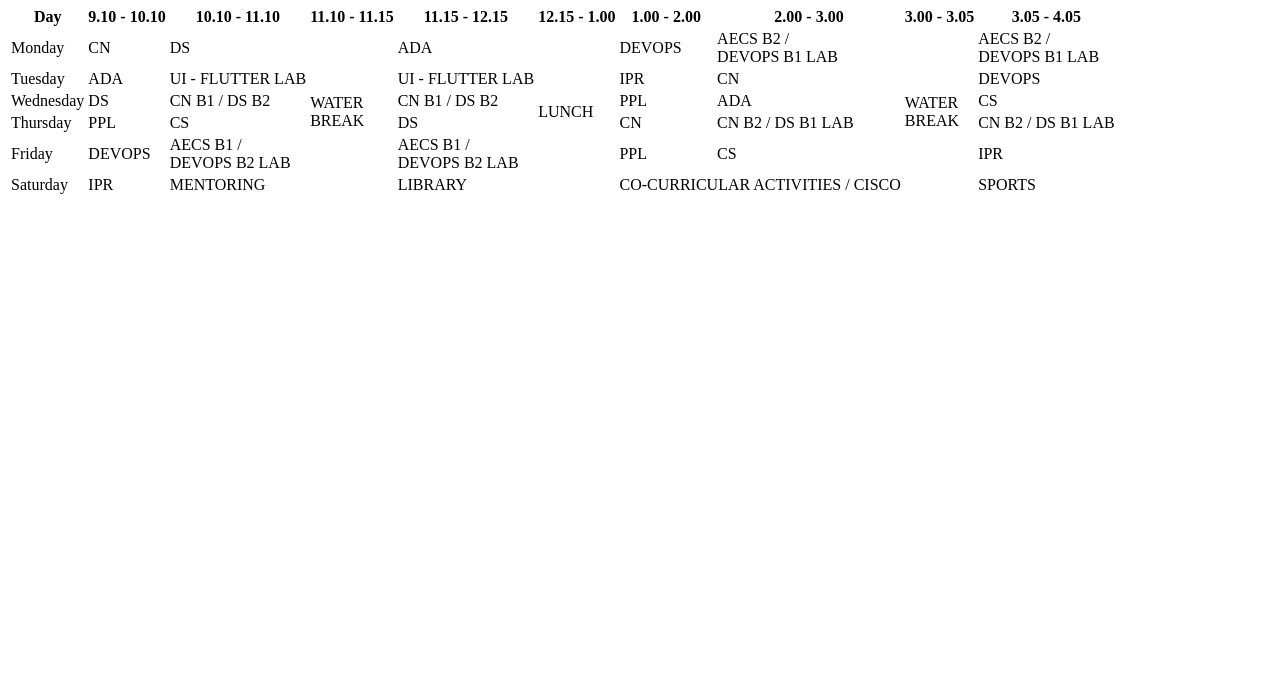
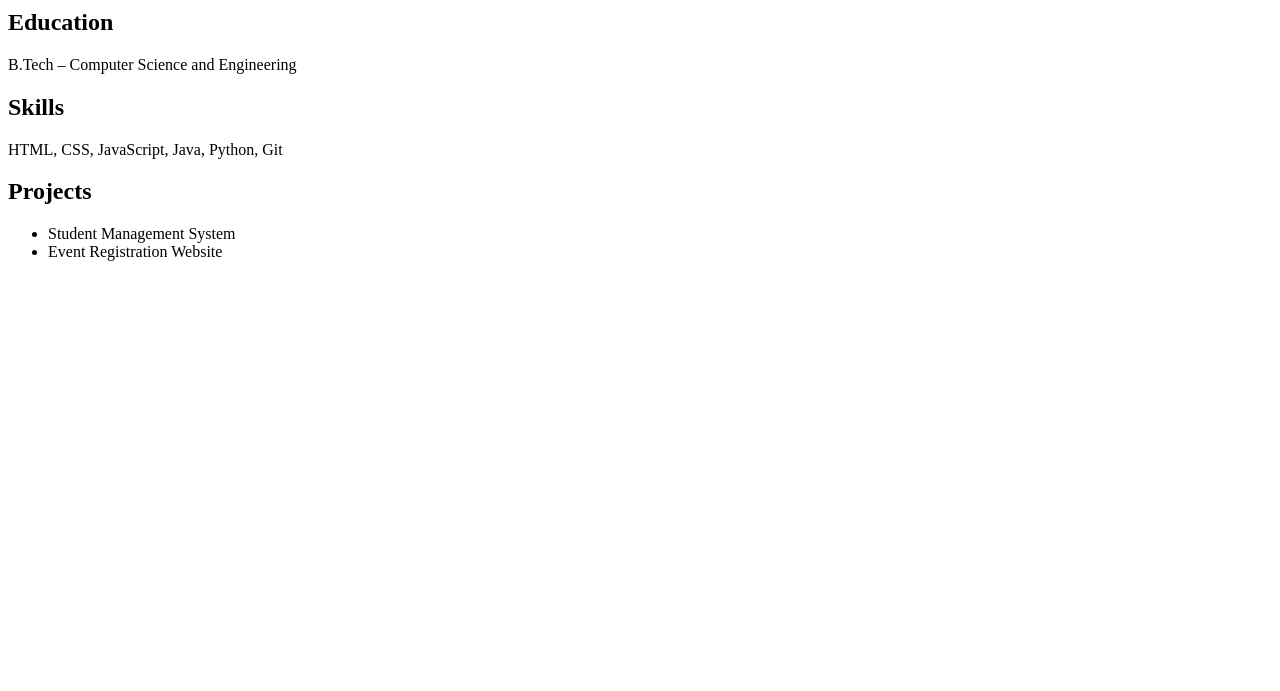
Before and after one commit to bmadhav349-tech/set2, a plain HTML site: page index.html in a window 1280 px wide. Shown: the part 109-800 px from the top of the page. Drawn offline with Linux system fonts and the light colour scheme.

Commit message:
Code Changed

```diff
--- a/index.html
+++ b/index.html
@@ -1,85 +1,20 @@
-
 <!DOCTYPE html>
-<html>
+<html lang="en">
 <head>
-    <title>Class Time Table</title>
-    <link rel="stylesheet" href="style.css">
+  <meta charset="UTF-8">
+  <title>My Resume</title>
+  <link rel="stylesheet" href="styles.css">
 </head>
 <body>
-	<h2>CSE-2</h2>
-    <h2>CLASS TIME TABLE</h2>
-
-
-    <table>
-        <tr><th>Day</th>
-            <th>9.10 - 10.10</th>
-            <th>10.10 - 11.10</th>
-            <th>11.10 - 11.15</th>
-            <th>11.15 - 12.15</th>
-            <th>12.15 - 1.00</th>
-            <th>1.00 - 2.00</th>
-            <th>2.00 - 3.00</th>
-            <th>3.00 - 3.05</th>
-            <th>3.05 - 4.05</th>
-        </tr>
-
-        <tr><td>Monday</td>
-            <td>CN</td>
-            <td>DS</td>
-            <td rowspan="6" class="break">WATER<br>BREAK</td>
-            <td>ADA</td>
-            <td rowspan="6" class="lunch">LUNCH</td>
-            <td>DEVOPS</td>
-            <td>AECS B2 /<br> DEVOPS B1 LAB</td>
-            <td rowspan="6" class="break">WATER<br>BREAK</td>
-            <td>AECS B2 /<br> DEVOPS B1 LAB</td>
-        </tr>
-
-        <tr><td>Tuesday</td>
-            <td>ADA</td>
-            <td>UI - FLUTTER LAB</td>
-            <td>UI - FLUTTER LAB</td>
-            <td>IPR</td>
-            <td>CN</td>
-            <td>DEVOPS</td>
-        </tr>
-
-        <tr><td>Wednesday</td>
-            <td>DS</td>
-            <td>CN B1 / DS B2</td>
-            <td>CN B1 / DS B2</td>
-            <td>PPL</td>
-            <td>ADA</td>
-            <td>CS</td>
-        </tr>
-
-        <tr><td>Thursday</td>
-            <td>PPL</td>
-            <td>CS</td>
-            <td>DS</td>
-            <td>CN</td>
-            <td>CN B2 / DS B1 LAB</td>
-            <td>CN B2 / DS B1 LAB</td>
-        </tr>
-
-        <tr><td>Friday</td>
-            <td>DEVOPS</td>
-            <td>AECS B1 /<br> DEVOPS B2 LAB</td>
-            <td>AECS B1 /<br> DEVOPS B2 LAB</td>
-            <td>PPL</td>
-            <td>CS</td>
-            <td>IPR</td>
-        </tr>
-
-        <tr><td>Saturday</td>
-            <td>IPR</td>
-            <td>MENTORING</td>
-            <td>LIBRARY</td>
-            <td colspan="2">CO-CURRICULAR ACTIVITIES / CISCO</td>
-            <td>SPORTS</td>
-        </tr>
-
-    </table>
-
+  <main class="resume">
+    <h1>Your Name</h1>
+    <p>Email: you@example.com | Phone: 9876543210</p>
+    <h2>Education</h2>
+    <p>B.Tech – Computer Science and Engineering</p>
+    <h2>Skills</h2>
+    <p>HTML, CSS, JavaScript, Java, Python, Git</p>
+    <h2>Projects</h2>
+    <ul><li>Student Management System</li><li>Event Registration Website</li></ul>
+  </main>
 </body>
 </html>
--- /dev/null
+++ b/style.css
@@ -0,0 +1,4 @@
+body { font-family: Arial; background: #edf1f5; margin: 0; padding: 25px; }
+.resume { max-width: 750px; margin: auto; background: white; padding: 28px; }
+h1 { color: #174b7a; }
+h2 { border-bottom: 2px solid #174b7a; padding-bottom: 5px; }
```
Also changed, not shown: 1 other file.
